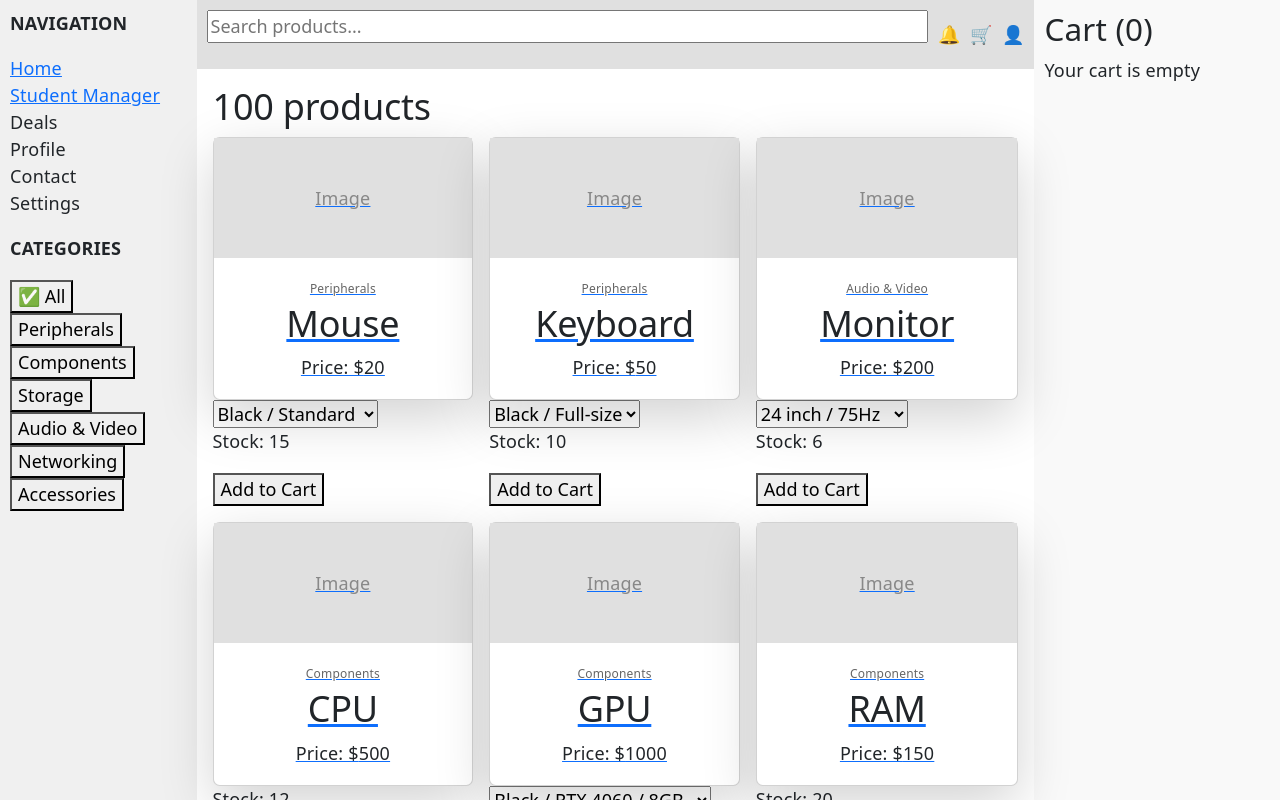
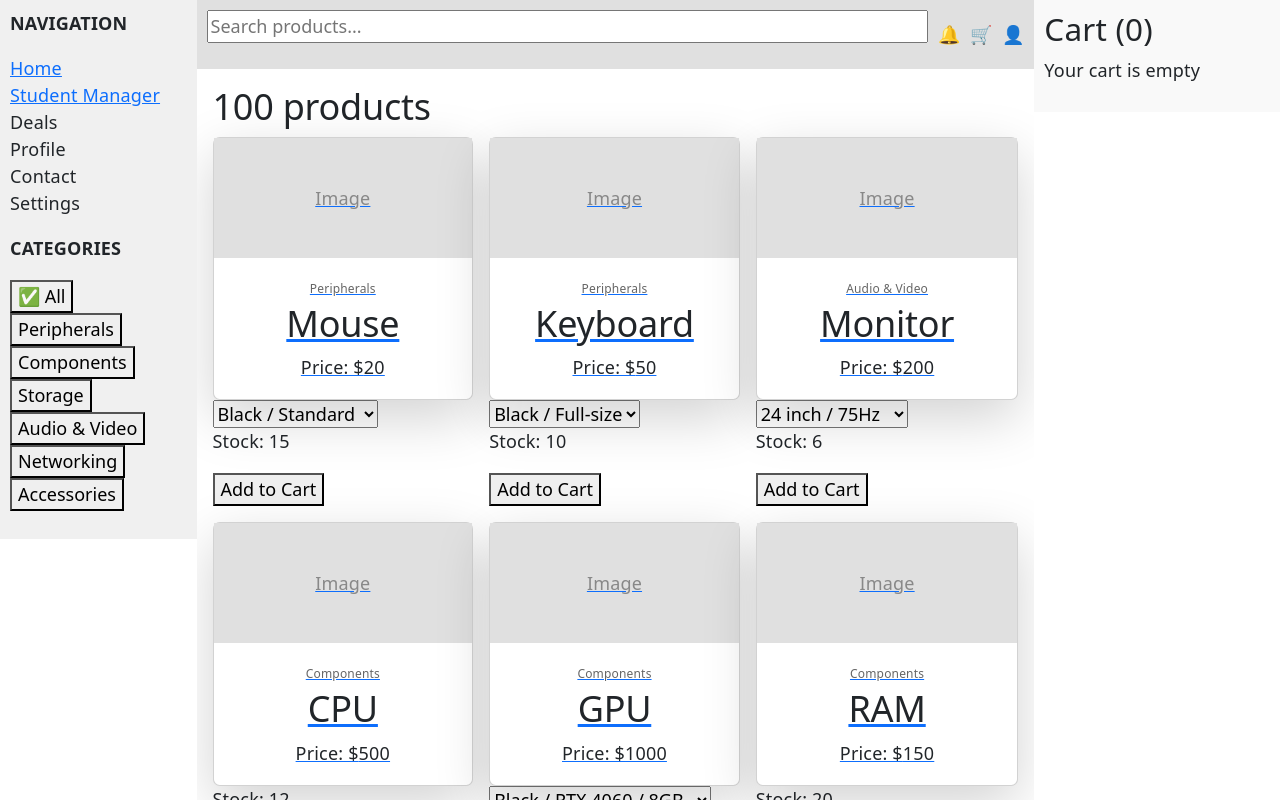
Before and after one commit to shaheermuzaffar56/react_learning, a React (Vite) app in the folder my-react-app/: page / in a window 1280 px wide. Shown: the top 800 px of the page. Built offline with nearby package versions, Linux system fonts and the light colour scheme.

Commit message:
Fix the bug of Route that links with the card component

```diff
--- a/my-react-app/src/components/Layout/Layout.jsx
+++ b/my-react-app/src/components/Layout/Layout.jsx
@@ -7,15 +7,21 @@ import CartPanel from './CartPanel'
 function Layout() {
   return (
     <AppProvider>
-      <div style={{ display: 'flex' }}>
-        <Sidebar />
-        <div style={{ flex: 1 }}>
+      <div style={{ display: 'flex', height: '100vh', overflow: 'hidden' }}>
+        <div style={{ overflowY: 'auto' }}>
+          <Sidebar />
+        </div>
+
+        <div style={{ flex: 1, display: 'flex', flexDirection: 'column', height: '100%' }}>
           <Navbar />
-          <div style={{ padding: '16px' }}>
+          <div style={{ flex: 1, overflowY: 'auto', padding: '16px' }}>
             <Outlet />
           </div>
         </div>
-        <CartPanel />
+
+        <div style={{ overflowY: 'auto' }}>
+          <CartPanel />
+        </div>
       </div>
     </AppProvider>
   );
--- a/my-react-app/src/features/products/ProductCard.jsx
+++ b/my-react-app/src/features/products/ProductCard.jsx
@@ -16,7 +16,7 @@ function ProductCard({ product, productVariants, cartItems, onAdd, onIncrement,
 
     return (
         <div>
-            <Link to={`/${product.id}`}>
+            <Link to={`/product/${product.id}`}>
                 <Card
                     name={product.name}
                     price={product.price}
```
